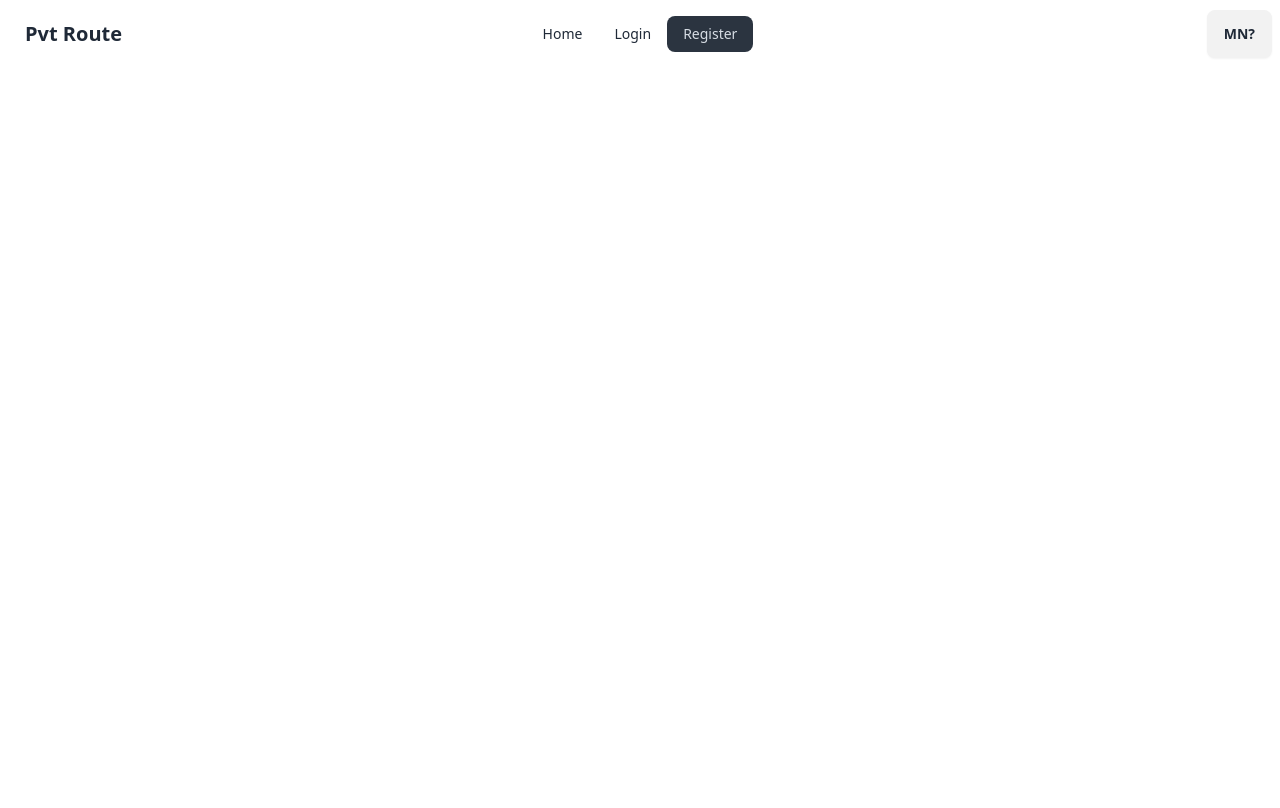
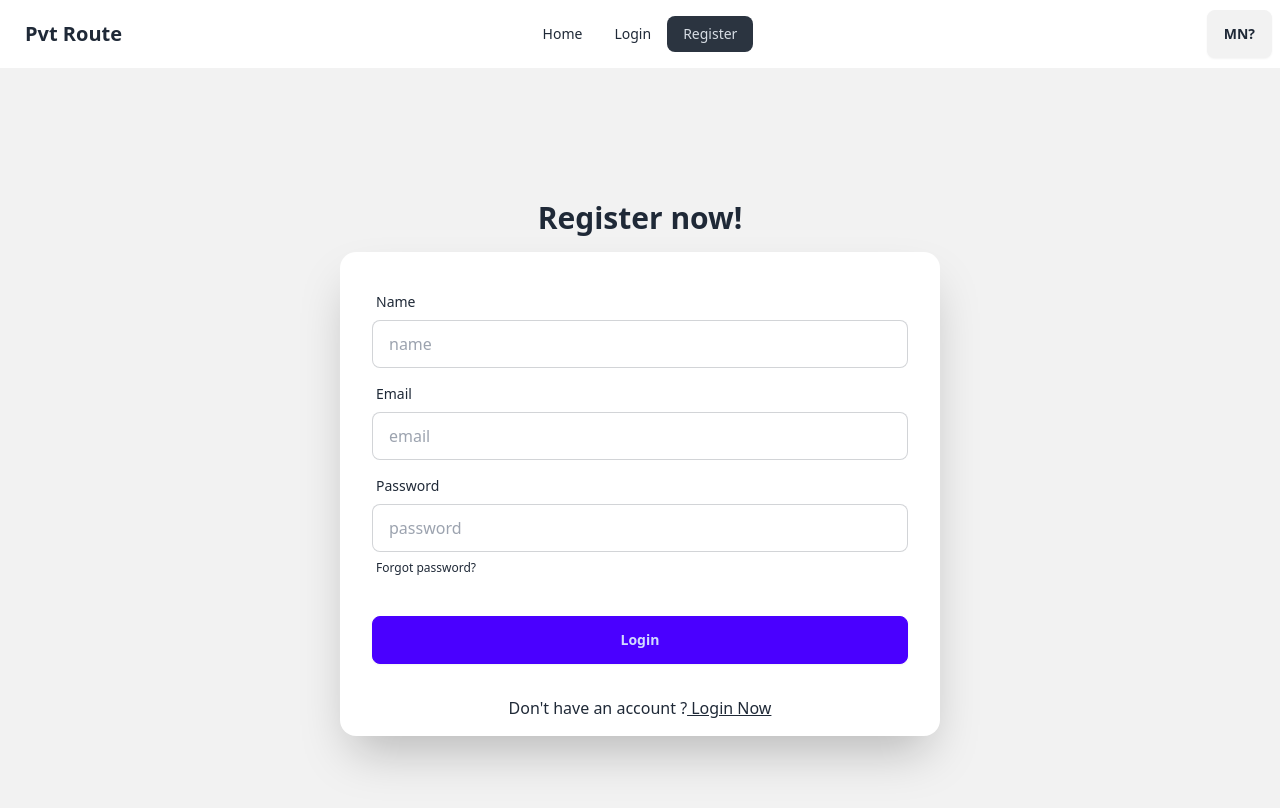
Before and after one commit to MursalinDevOps/auth-and-pvt-route, a React (Vite) app: page /register in a window 1280 px wide. Shown: the top 808 px of the page. Built offline with nearby package versions, Linux system fonts and the light colour scheme.

Commit message:
register page added

```diff
--- a/src/Components/Register.jsx
+++ b/src/Components/Register.jsx
@@ -1,7 +1,57 @@
+import { Link } from "react-router-dom";
+
+const handleRegister = (e) => {
+  e.preventDefault();
+
+  const name = e.target.name.value;
+  const email = e.target.email.value;
+  const password = e.target.password.value;
+  console.log(name, email, password)
+}
+
+
 export default function Register() {
   return (
-    <div>
+    <div className="hero bg-base-200 min-h-screen">
+      <div className="hero-content flex-col lg:flex">
+        <div className="text-center lg:text-left">
+          <h1 className="text-3xl font-bold">Register now!</h1>
+        </div>
+        <div className="card bg-base-100 w-[600px] shrink-0 shadow-2xl">
+          <form onSubmit={handleRegister} className="card-body">
 
+            <div className="form-control">
+              <label className="label">
+                <span className="label-text">Name</span>
+              </label>
+              <input type="text" name="name" placeholder="name" className="input input-bordered" required />
+            </div>
+
+            <div className="form-control">
+              <label className="label">
+                <span className="label-text">Email</span>
+              </label>
+              <input type="email" name="email" placeholder="email" className="input input-bordered" required />
+            </div>
+            <div className="form-control">
+              <label className="label">
+                <span className="label-text">Password</span>
+              </label>
+              <input type="password" name="password" placeholder="password" className="input input-bordered" required />
+              <label className="label">
+                <a href="#" className="label-text-alt link link-hover">Forgot password?</a>
+              </label>
+            </div>
+            <div className="form-control mt-6">
+              <button className="btn btn-primary">Login</button>
+            </div>
+          </form>
+          <p className="text-center mb-4">
+            Don't have an account ?
+            <Link className="underline"> Login Now</Link>
+          </p>
+        </div>
+      </div>
     </div>
   )
 }
```
